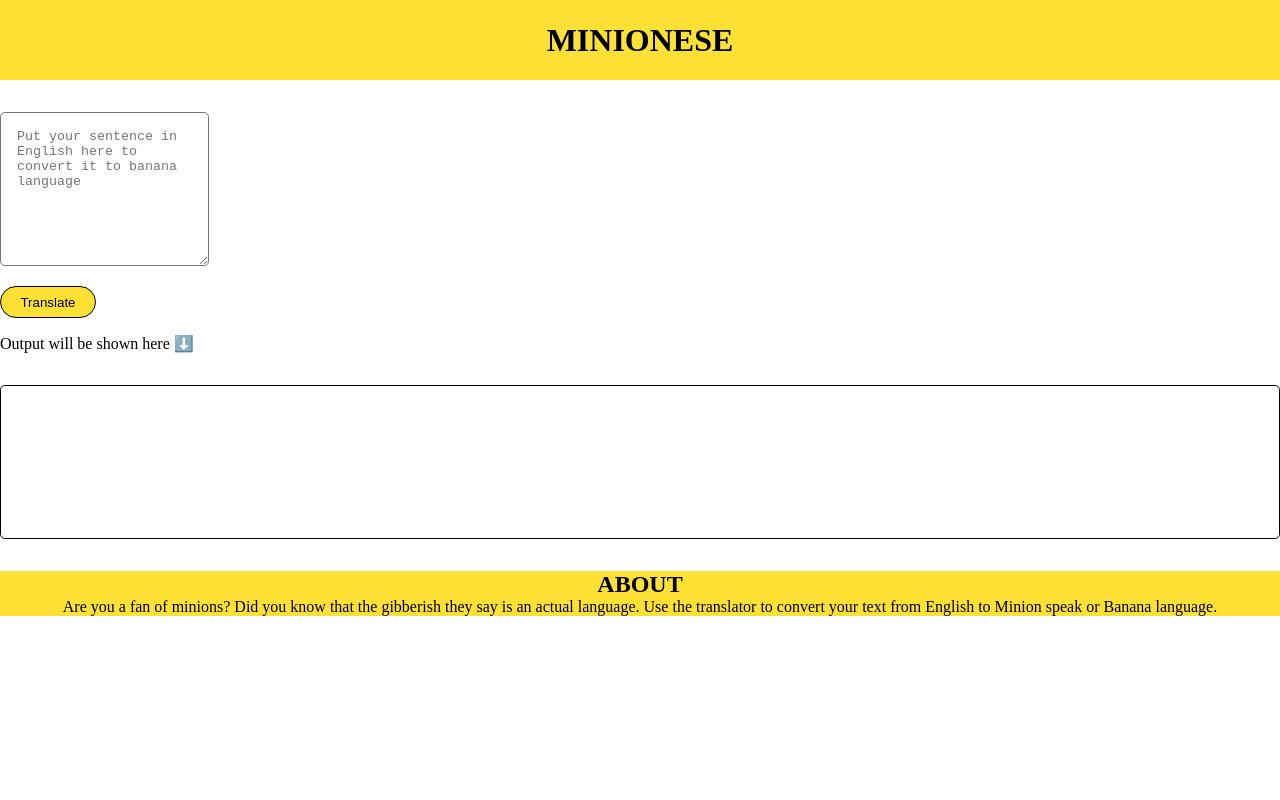
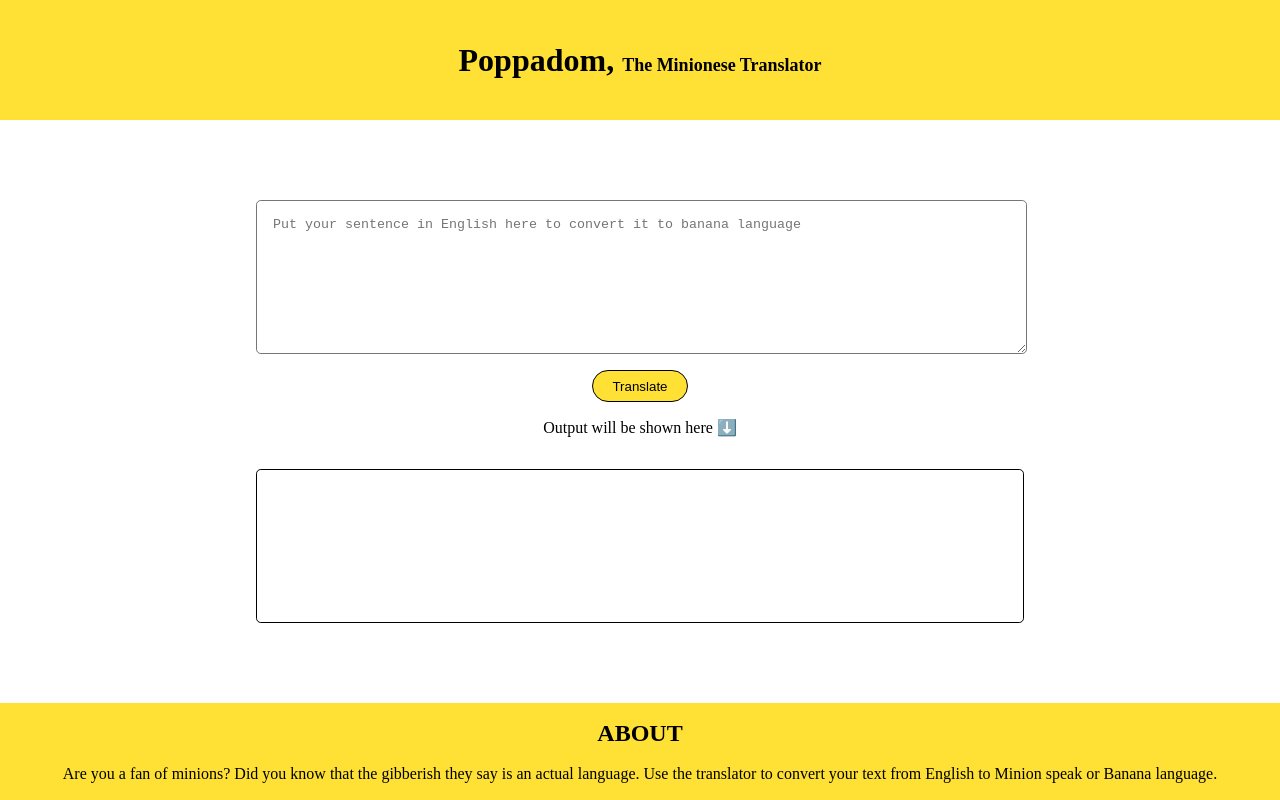
Before and after one commit to jayeshx10/poppadom, a plain HTML site: page index.html in a window 1280 px wide. Drawn offline with Linux system fonts and the light colour scheme.

Commit message:
updated styles.css

```diff
--- a/index.html
+++ b/index.html
@@ -8,9 +8,10 @@
     <title>Poppadom</title>
 </head>
 <body>
+    <div class="main-container">
         <!-- HEADER -->
         <header>
-        <h1>MINIONESE</h1>
+            <h1>Poppadom, <span>The Minionese Translator</span></h1>
         </header>
 
         <!-- INPUT BOX -->
@@ -27,6 +28,7 @@
             <h2>ABOUT</h2>
             <p>Are you a fan of minions? Did you know that the gibberish they say is an actual language. Use the translator to convert your text from English to Minion speak or Banana language.</p>
         </footer>
+    </div>
 
 
     <script src="app.js" type="text/javascript"></script>
--- a/styles.css
+++ b/styles.css
@@ -11,13 +11,36 @@
 header{
     background-color:  var(--banana-yellow);
     text-align: center;
-    line-height: 10vh;
+    line-height: 15vh;
+    height: 15vh;
 }
 
+.main-container{
+    height: 100vh;
+    width: auto;
+    display: flex;
+    flex-direction: column;
+    justify-content: space-between;
+}
+
+.container{
+    height: 70vh;
+    width: 60vw;
+    text-align: center;
+    margin: auto;
+    padding: 3rem;
+    display: flex;
+    flex-direction: column;
+    justify-content: space-evenly;
+}
+
+span{
+    font-size: large;
+}
 
 textarea{
     height: 15vh;
-    width: auto;
+    width: 96%;
     margin-top: 2rem;
     padding: 1rem;
     border-radius: 0.3rem;
@@ -29,12 +52,12 @@ textarea{
     height: 2rem;
     width: 6rem;
     border-radius: 1rem;
-    margin: 1rem 0;
+    margin: 1rem auto;
     border: 0.1rem solid black;
 }
 
 #btn:hover{
-   transform: scale(1.1,1.1);
+   transform: scale(1.2,1.2);
    transition: all 100ms;
 }
 
@@ -51,7 +74,8 @@ footer{
     background-color: var(--banana-yellow);
     margin: auto;
     text-align: center;
-    height: auto;
+    height: 15vh;
+    width: 100vw;
     display: flex;
     flex-direction: column;
     justify-content: space-evenly;
```
Lines whose indentation alone changed are shown as unchanged.
